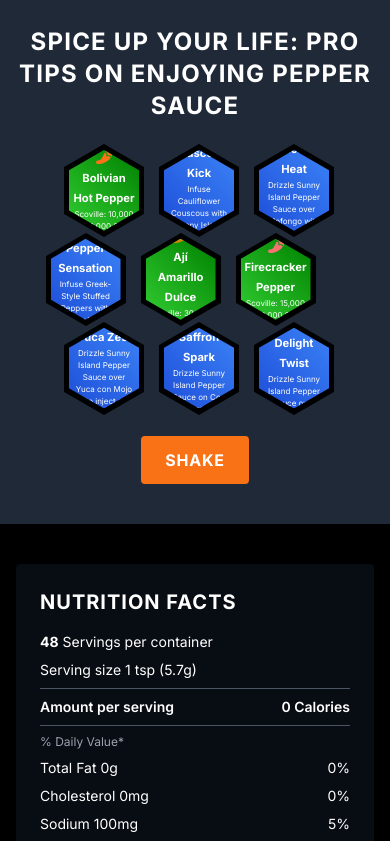
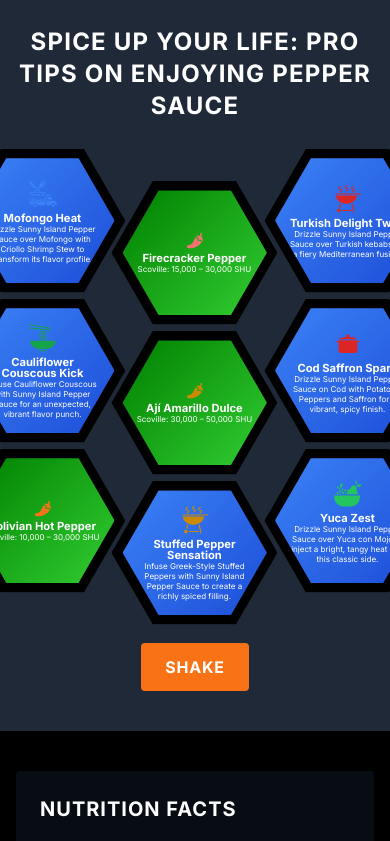
Before and after one commit to kferacho3/sunnyisland-ecommerce-website, a Next.js app: page /shop in a window 390 px wide. Shown: the part 1060-1901 px from the top of the page. Built offline with nearby package versions, Linux system fonts and the light colour scheme.

Commit message:
finalStylingUpdates

```diff
--- a/src/app/legal/privacy/page.tsx
+++ b/src/app/legal/privacy/page.tsx
@@ -51,10 +51,9 @@ export default function PrivacyPolicyPage() {
         />
       </Head>
       {/* Wrap the TOC and article in a container that ends before the footer */}
-      <div className="ml-7 relative pb-40">
+      <div className="ml-7 relative pb-60">
         {/* Shift header to the right on desktop */}
-
-        <div className="flex flex-col  md:flex-row">
+        <div className="flex flex-col md:flex-row">
           {/* Desktop TOC – sticky within the parent container */}
           <nav
             className="hidden md:block sticky top-32 w-64 pr-6 border-r border-gray-300 max-h-[calc(100vh-120px)] overflow-y-auto"
@@ -95,13 +94,13 @@ export default function PrivacyPolicyPage() {
               </ul>
             </div>
           </nav>
-          {/* Mobile TOC – appears in flow */}
-          <nav className="md:hidden mb-8">
-            <div className="bg-white dark:bg-gray-900 p-4 rounded-lg shadow-xl">
-              <h2 className="text-xl font-bold mb-4 text-primary uppercase">
+          {/* Mobile TOC – fixed at bottom */}
+          <nav className="md:hidden">
+            <div className="fixed bottom-0 left-0 right-0 bg-white dark:bg-gray-900 p-4 rounded-t-lg shadow-xl z-50">
+              <h2 className="text-xl font-bold mb-2 text-primary uppercase text-center">
                 Contents
               </h2>
-              <ul className="flex flex-wrap gap-2">
+              <ul className="flex justify-center gap-2">
                 {tocItems.map((item, idx) => (
                   <li key={item.id}>
                     <a
--- a/src/app/shop/sections/nutrition.tsx
+++ b/src/app/shop/sections/nutrition.tsx
@@ -69,7 +69,7 @@ export default function NutritionSection() {
             src="https://sunnyisland.s3.us-east-2.amazonaws.com/media/images/shop/PepperSauceBottleShopDisplay.webp" // placeholder
             alt="Nutrition Product Shot"
             fill
-            className="object-cover rounded-md shadow-md"
+            className="object-contain rounded-md shadow-md"
           />
         </div>
       </div>
--- a/src/app/shop/sections/useCase.tsx
+++ b/src/app/shop/sections/useCase.tsx
@@ -77,10 +77,18 @@ export default function UseCaseSection() {
   let hexSize = "70px";
   let itemsPerPage = 9; // Mobile: 3 columns x 3 rows
   let columns = 3;
-  if (breakpoint === "tablet") {
-    hexSize = "112px";
-    itemsPerPage = 10; // e.g. 5 columns x 2 rows
-    columns = 5;
+  if (breakpoint === "mobile") {
+    // Increase hexagon container size by 1.2x for mobile.
+    hexSize = "125px";
+  } else if (breakpoint === "tablet") {
+    // For tablet view, use the same hexagon size as mobile portrait.
+    hexSize = "125px";
+    // Determine tablet orientation:
+    const isTabletLandscape =
+      typeof window !== "undefined" && window.innerWidth > window.innerHeight;
+    // For portrait: mobile base of 3 columns plus 1 extra; for landscape: 3 plus 2 extra.
+    columns = isTabletLandscape ? 5 : 4;
+    itemsPerPage = columns * 3; // 3 rows
   } else if (breakpoint === "desktop") {
     hexSize = "150px";
     itemsPerPage = 14; // e.g. 7 columns x 2 rows
@@ -117,12 +125,9 @@ export default function UseCaseSection() {
   };
 
   // Colors & gradients:
-  const hoverGradient = "linear-gradient(to right, #FFB300, #FFC107, #FFA000)"; // primary gradient on hover
-  // For pepperData items (scoville facts), use a green gradient.
+  const hoverGradient = "linear-gradient(to right, #FFB300, #FFC107, #FFA000)";
   const pepperBg = "linear-gradient(45deg, #32CD32, #008000)";
-  // For useCaseData items, use a blue gradient.
   const useCaseBg = "linear-gradient(45deg, #1D4ED8, #3B82F6)";
-  // Outline is always black.
   const outlineColor = "#000";
 
   return (
@@ -135,23 +140,37 @@ export default function UseCaseSection() {
           className={styles.main}
           style={
             {
-              "--s": hexSize, // hexagon width
+              "--s": hexSize, // hexagon container width
               "--m": "4px", // margin between hexagons
               "--f": `calc(${hexSize} * 1.732 + 16px - 1px)`,
             } as React.CSSProperties
           }
         >
-          <div className={styles.container}>
+          {/* Rotate the grid container 90° left for mobile only */}
+          <div
+            className={styles.container}
+            style={
+              breakpoint === "mobile"
+                ? { transform: "rotate(-90deg)" }
+                : undefined
+            }
+          >
             {rows.map((rowItems, rowIndex) => (
               <div
                 key={`row-${rowIndex}`}
                 className={`${styles.gridRow} ${
                   rowIndex % 2 === 0 ? styles.odd : styles.even
                 }`}
-                style={{ gridTemplateColumns: `repeat(${columns}, var(--s))` }}
+                style={{
+                  gridTemplateColumns: `repeat(${columns}, var(--s))`,
+                  // For desktop only, shift first row right and second row left.
+                  ...(breakpoint === "desktop" &&
+                    rowIndex === 0 && { transform: "translateX(10px)" }),
+                  ...(breakpoint === "desktop" &&
+                    rowIndex === 1 && { transform: "translateX(-10px)" }),
+                }}
               >
                 {rowItems.map((item) => {
-                  // Choose background based on the item type.
                   const contentBg =
                     item.type === "pepper" ? pepperBg : useCaseBg;
                   return (
@@ -164,7 +183,6 @@ export default function UseCaseSection() {
                       transition={{ duration: 0.3 }}
                       style={{ position: "relative" }}
                     >
-                      {/* Outline layer: always starts with black, transitions to the hover gradient */}
                       <motion.div
                         className={styles.outlineHexagon}
                         initial={{ scale: 1.15, background: outlineColor }}
@@ -181,7 +199,6 @@ export default function UseCaseSection() {
                           zIndex: 1,
                         }}
                       />
-                      {/* Main hexagon content */}
                       <motion.div
                         className={styles.hexagon}
                         variants={{
@@ -199,6 +216,21 @@ export default function UseCaseSection() {
                           zIndex: 2,
                         }}
                       >
+                        <div
+                          style={{
+                            transform:
+                              breakpoint === "mobile"
+                                ? "rotate(90deg)"
+                                : undefined,
+                            transformOrigin:
+                              breakpoint === "mobile" ? "center" : undefined,
+                            position: "absolute",
+                            top: 0,
+                            left: 0,
+                            width: "100%",
+                            height: "100%",
+                          }}
+                        >
                           <AnimatePresence mode="wait">
                             <motion.div
                               key={item.id}
@@ -208,6 +240,14 @@ export default function UseCaseSection() {
                               animate="animate"
                               exit="exit"
                               style={{
+                                transform:
+                                  breakpoint === "mobile"
+                                    ? "rotate(90deg)"
+                                    : undefined,
+                                transformOrigin:
+                                  breakpoint === "mobile"
+                                    ? "center"
+                                    : undefined,
                                 position: "absolute",
                                 top: 0,
                                 left: 0,
@@ -223,14 +263,27 @@ export default function UseCaseSection() {
                               }}
                             >
                               <div className={styles.icon}>{item.icon}</div>
-                            <h3 className="text-sm md:text-base font-bold">
+                              <h3
+                                className={`font-bold ${
+                                  breakpoint === "mobile"
+                                    ? "text-xs leading-none"
+                                    : "text-sm md:text-base"
+                                }`}
+                              >
                                 {item.title}
                               </h3>
-                            <p className="text-[0.375rem] md:text-[0.4375rem]">
+                              <p
+                                className={`${
+                                  breakpoint === "mobile"
+                                    ? "text-[0.25rem] leading-tight"
+                                    : "text-[0.375rem] md:text-[0.4375rem]"
+                                }`}
+                              >
                                 {item.desc}
                               </p>
                             </motion.div>
                           </AnimatePresence>
+                        </div>
                       </motion.div>
                     </motion.div>
                   );
@@ -242,7 +295,7 @@ export default function UseCaseSection() {
         <div className="mt-6">
           <button
             onClick={handleShake}
-            className="px-6 py-3 bg-orange-500 hover:bg-orange-400 rounded uppercase font-bold tracking-wider"
+            className="mt-4 px-6 py-3 bg-orange-500 hover:bg-orange-400 rounded uppercase font-bold tracking-wider"
           >
             SHAKE
           </button>
--- a/src/components/home/SectionHero.tsx
+++ b/src/components/home/SectionHero.tsx
@@ -22,7 +22,7 @@ export default function SectionHero({ onExploreClick }: SectionHeroProps) {
         loop
         playsInline
         className="absolute inset-0 w-full h-full object-cover opacity-70"
-        src="https://www.w3schools.com/html/mov_bbb.mp4" // Replace with your promotional video
+        src="https://sunnyisland.s3.us-east-2.amazonaws.com/media/images/home/hero/SunnyIslandPepperSauceHero.mp4" // Replace with your promotional video
       />
 
       {/* Overlay for darkening or coloring the video */}
```
Also changed, not shown: src/app/contact/supportUs/page.tsx (+15 -9 lines), src/app/legal/terms/page.tsx (+8 -9 lines). Lines whose indentation alone changed are shown as unchanged.
